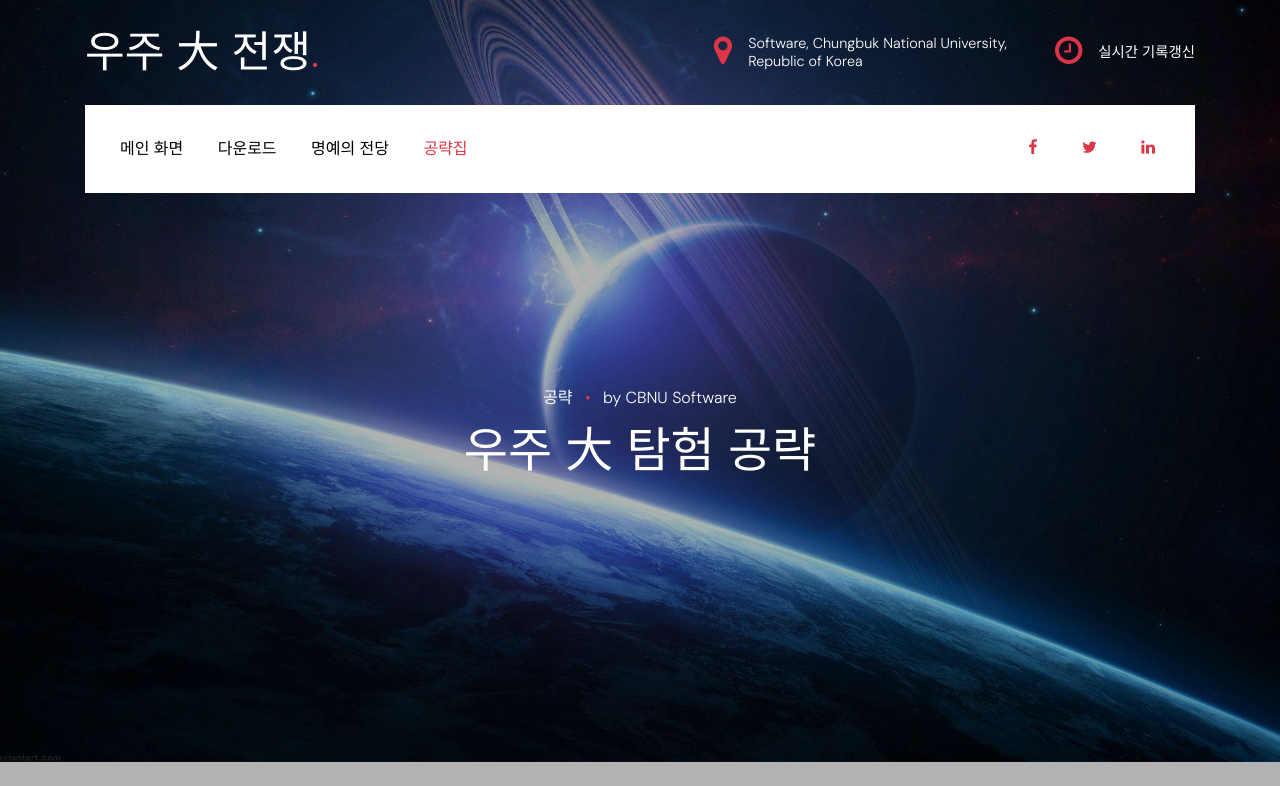
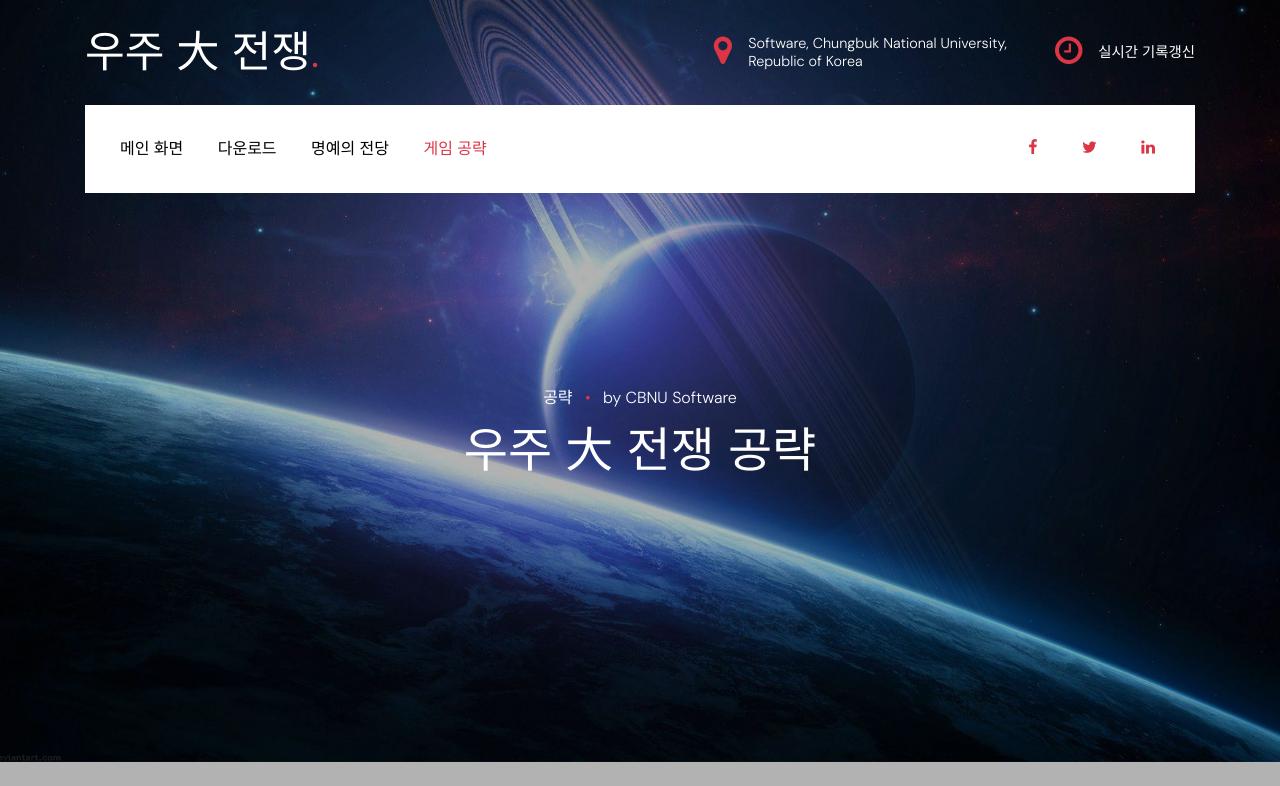
Before and after one commit to Sepiano15/Spaceship_web, a Django app: page /blog/ in a window 1280 px wide. Shown: the top 786 px of the page. Run offline with Django 3.2, Linux system fonts and the light colour scheme; some libraries are stand-ins or nearby versions; some web fonts are replaced.

Commit message:
공략집 -> 게임 공략

```diff
--- a/Manager/templates/blog.html
+++ b/Manager/templates/blog.html
@@ -4,7 +4,7 @@
   <li><a href="{% url 'index' %}" class="nav-link">메인 화면</a></li>
   <li><a href="{% url 'download' %}" class="nav-link">다운로드</a></li>
   <li><a href="{% url 'glory' %}" class="nav-link">명예의 전당</a></li>
-  <li class="active"><a href="{% url 'blog' %}" class="nav-link">공략집</a></li>
+  <li class="active"><a href="{% url 'blog' %}" class="nav-link">게임 공략</a></li>
 {% endblock content_upperbar %}
 
 {% block content_login %}
@@ -15,7 +15,7 @@
 
             <div class="col-md-5 mt-5 pt-5">
               <span class="d-block mb-3 text-white" data-aos="fade-up">공략 <span class="mx-2 text-primary">&bullet;</span> by CBNU Software</span>
-                <h1 class="mb-4" data-aos="fade-up" data-aos-delay="100">우주 大 탐험 공략</h1>
+                <h1 class="mb-4" data-aos="fade-up" data-aos-delay="100">우주 大 전쟁 공략</h1>
             </div>
 
           </div>
--- a/Manager/templates/download.html
+++ b/Manager/templates/download.html
@@ -4,7 +4,7 @@
   <li><a href="{% url 'index' %}" class="nav-link">메인 화면</a></li>
   <li class="active"><a href="{% url 'download' %}" class="nav-link">다운로드</a></li>
   <li><a href="{% url 'glory' %}" class="nav-link">명예의 전당</a></li>
-  <li><a href="{% url 'blog' %}" class="nav-link">공략집</a></li>
+  <li><a href="{% url 'blog' %}" class="nav-link">게임 공략</a></li>
 {% endblock content_upperbar %}
 
 {% block content_login %}
--- a/Manager/templates/glory.html
+++ b/Manager/templates/glory.html
@@ -4,7 +4,7 @@
   <li><a href="{% url 'index' %}" class="nav-link">메인 화면</a></li>
   <li><a href="{% url 'download' %}" class="nav-link">다운로드</a></li>
   <li class="active"><a href="{% url 'glory' %}" class="nav-link">명예의 전당</a></li>
-  <li><a href="{% url 'blog' %}" class="nav-link">공략집</a></li>
+  <li><a href="{% url 'blog' %}" class="nav-link">게임 공략</a></li>
 {% endblock content_upperbar %}
 
 {% block content_login %}
```
